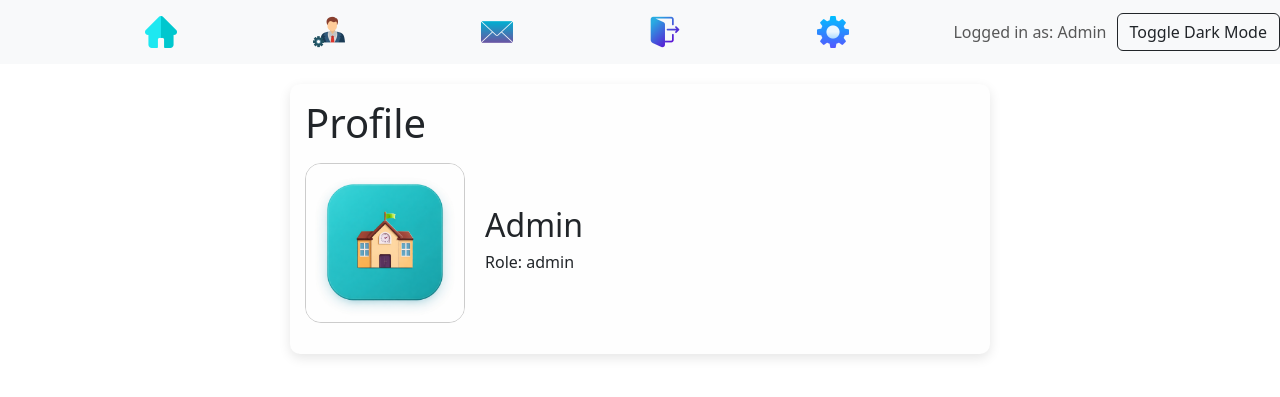
After one commit to IshaanShivalli/School-Portal-repo, a Flask app: page /profile/13 in a window 1280 px wide. The commit adds this page. Shown: the top 397 px of the page. Run offline with Flask 3, Linux system fonts and the light colour scheme; a user stored in the database is signed in; data comes from the database, SQL or seed files in the repository; data that the repository does not hold is empty; some libraries are stand-ins or nearby versions.

Commit message:
viewable profile pictures

```diff
--- a/app.py
+++ b/app.py
@@ -265,7 +265,7 @@ def add_header(response):
 
 # ── Routes (imported from separate files, registered on app directly) ─────────
 
-from routes.auth      import register, login, logout, home, settings
+from routes.auth      import register, login, logout, home, settings, profile_view
 from routes.student   import send_request, student_inbox, clear_inbox, student_circulars, student_homework
 from routes.teacher   import teacher_messages, teacher_student_inbox, teacher_clear_inbox, teacher_circulars, teacher_homework, teacher_to_admin
 from routes.admin     import admin_dashboard, admin_broadcast, admin_messages, admin_clear_inbox, handle_message, admin_grades, delete_user
@@ -276,6 +276,7 @@ app.add_url_rule("/login",                "login",                login,
 app.add_url_rule("/logout",               "logout",               logout)
 app.add_url_rule("/home",                 "home",                 home,                 methods=["GET", "POST"])
 app.add_url_rule("/settings",             "settings",             settings,             methods=["GET", "POST"])
+app.add_url_rule("/profile/<int:user_id>", "profile_view",        profile_view)
 
 app.add_url_rule("/send_request",         "send_request",         send_request,         methods=["GET", "POST"])
 app.add_url_rule("/student_inbox",        "student_inbox",        student_inbox)
--- a/routes/auth.py
+++ b/routes/auth.py
@@ -283,3 +283,19 @@ def home():
             name_prefill=session.get("username", ""),
             student_info=student_info, counts=counts
         )
+
+
+def profile_view(user_id):
+    from app import db
+    if "user_id" not in session:
+        return redirect(url_for("login"))
+
+    user = db.execute("""
+        SELECT u.id, u.username, u.role, u.profile_pic, u.department, u.phone, s.name AS school_name
+        FROM users u
+        LEFT JOIN schools s ON u.school_id = s.id
+        WHERE u.id = ?
+    """, user_id)
+    if not user:
+        return redirect(url_for("home"))
+    return render_template("profile.html", profile=user[0])
--- a/templates/admin_dashboard.html
+++ b/templates/admin_dashboard.html
@@ -36,8 +36,10 @@
             {% for user in users %}
                 <tr>
                     <td style="display:flex;align-items:center;gap:10px;">
+                        <a href="{{ url_for('profile_view', user_id=user.id) }}" style="display:flex;align-items:center;gap:10px;text-decoration:none;color:inherit;">
                             <img src="{{ url_for('static', filename=user.profile_pic or 'favicon.png') }}" alt="Avatar" style="width:32px;height:32px;border-radius:50%;object-fit:cover;border:1px solid #ccc;">
                             <span>{{ user.username }}</span>
+                        </a>
                     </td>
                     <td><span class="status-dot {{ user.status }}"></span></td>
                     <td>{{ user.grade }}</td>
@@ -67,8 +69,10 @@
             {% for t in teachers %}
                 <tr>
                     <td style="display:flex;align-items:center;gap:10px;">
+                        <a href="{{ url_for('profile_view', user_id=t.id) }}" style="display:flex;align-items:center;gap:10px;text-decoration:none;color:inherit;">
                             <img src="{{ url_for('static', filename=t.profile_pic or 'favicon.png') }}" alt="Avatar" style="width:32px;height:32px;border-radius:50%;object-fit:cover;border:1px solid #ccc;">
                             <span>{{ t.username }}</span>
+                        </a>
                     </td>
                     <td><span class="status-dot {{ t.status }}"></span></td>
                     <td>
@@ -99,8 +103,10 @@
             {% for p in principals %}
                 <tr>
                     <td style="display:flex;align-items:center;gap:10px;">
+                        <a href="{{ url_for('profile_view', user_id=p.id) }}" style="display:flex;align-items:center;gap:10px;text-decoration:none;color:inherit;">
                             <img src="{{ url_for('static', filename=p.profile_pic or 'favicon.png') }}" alt="Avatar" style="width:32px;height:32px;border-radius:50%;object-fit:cover;border:1px solid #ccc;">
                             <span>{{ p.username }}</span>
+                        </a>
                     </td>
                     <td>{{ p.school_name or '—' }}</td>
                     <td><code>{{ p.school_code or '—' }}</code></td>
--- /dev/null
+++ b/templates/profile.html
@@ -0,0 +1,22 @@
+{% extends "layout.html" %}
+{% block body %}
+<div class="names-list-container" style="max-width:700px;">
+    <h1>Profile</h1>
+    <div style="display:flex;align-items:center;gap:20px;margin:16px 0;">
+        <img src="{{ url_for('static', filename=profile.profile_pic or 'favicon.png') }}" alt="Profile photo" style="width:160px;height:160px;border-radius:16px;object-fit:cover;border:1px solid #ccc;">
+        <div>
+            <h2 style="margin:0 0 6px 0;">{{ profile.username }}</h2>
+            <p style="margin:0 0 6px 0;">Role: {{ profile.role }}</p>
+            {% if profile.school_name %}
+            <p style="margin:0 0 6px 0;">School: {{ profile.school_name }}</p>
+            {% endif %}
+            {% if profile.department %}
+            <p style="margin:0 0 6px 0;">Department: {{ profile.department }}</p>
+            {% endif %}
+            {% if profile.phone %}
+            <p style="margin:0 0 6px 0;">Phone: {{ profile.phone }}</p>
+            {% endif %}
+        </div>
+    </div>
+</div>
+{% endblock %}
```
Also changed, not shown: templates/feedback.html (+2 -5 lines). Lines whose indentation alone changed are shown as unchanged.
